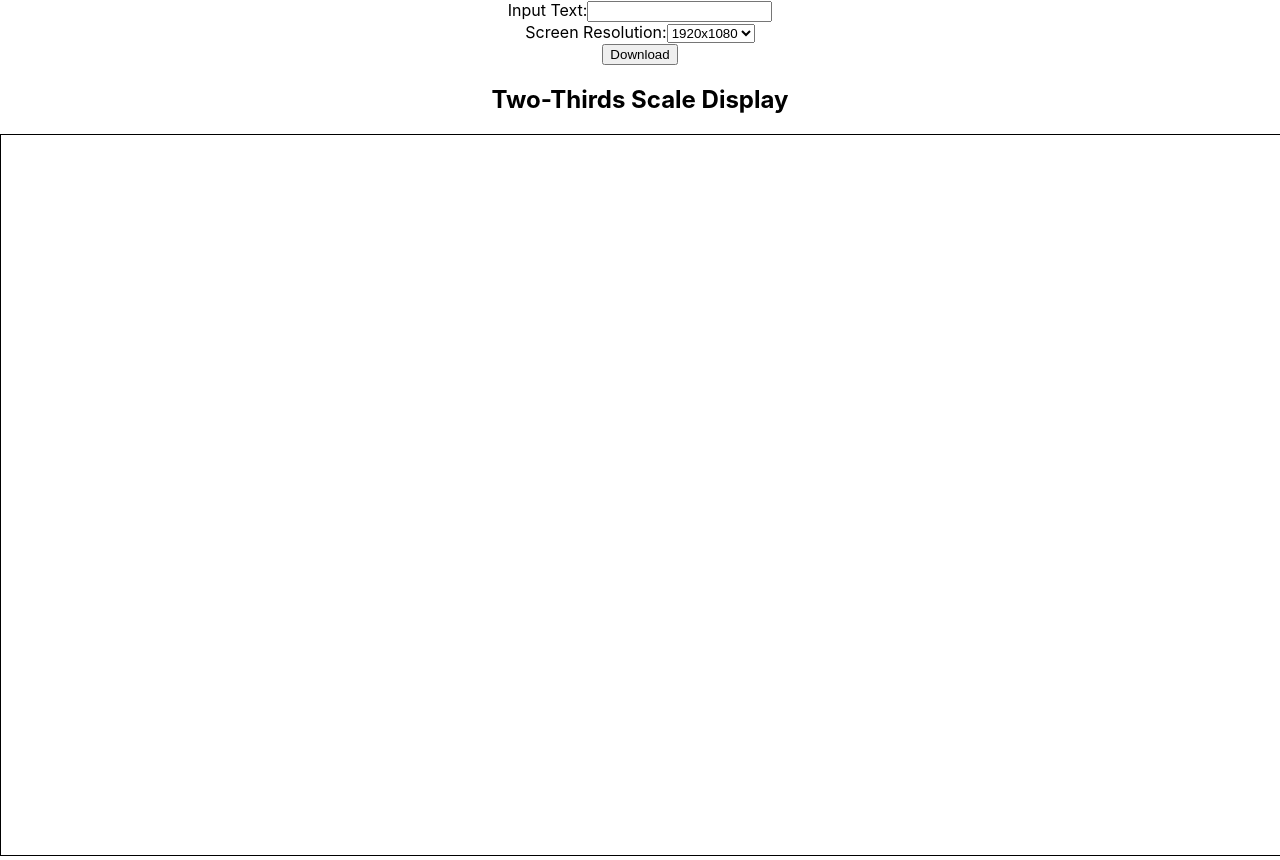
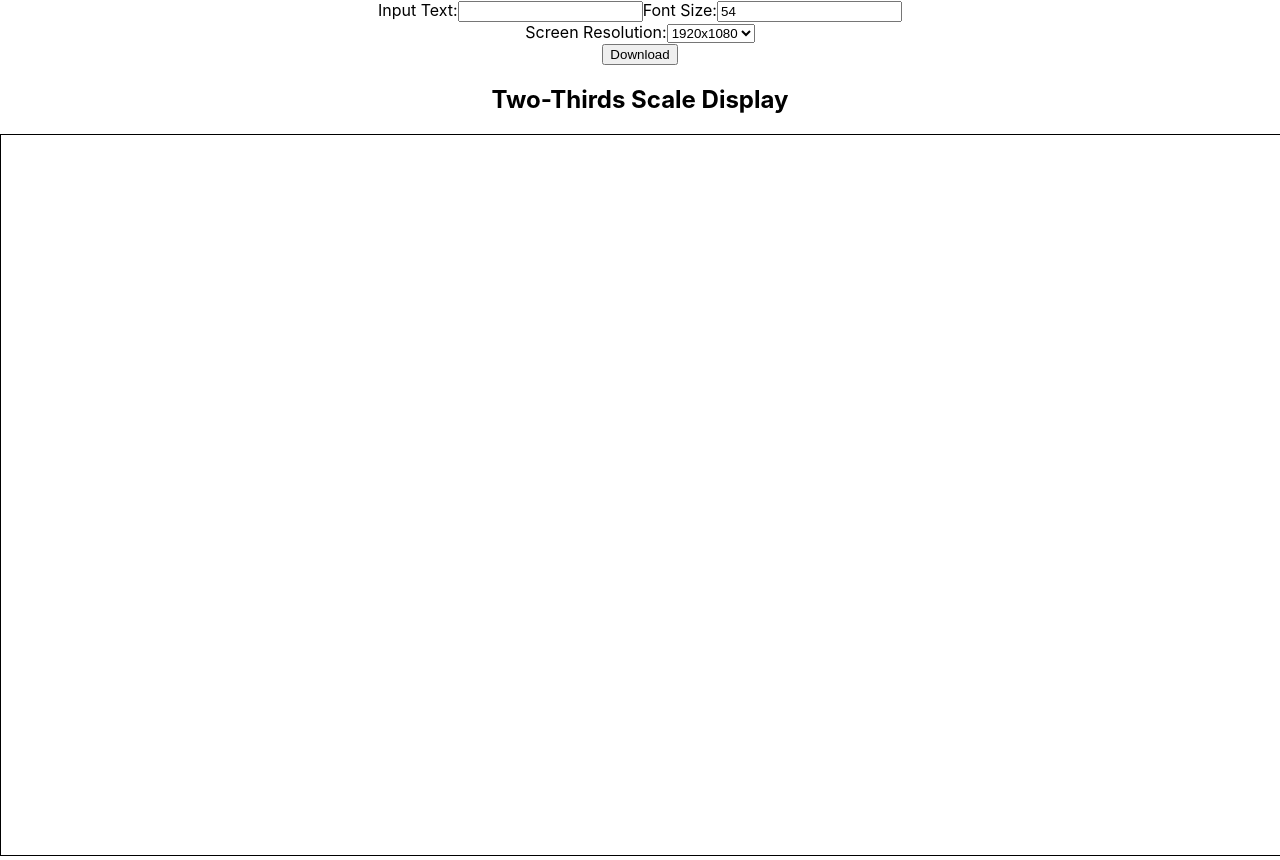
Before and after one commit to michaelahmadi/background-text, a React (Create React App) app: page / in a window 1280 px wide. Built offline with nearby package versions, Linux system fonts and the light colour scheme.

Commit message:
Added initial font size functionality

```diff
--- a/src/App.js
+++ b/src/App.js
@@ -4,7 +4,24 @@ function App() {
 
   const [backgroundText, setBackgroundText] = useState(""); // The inputted text
   const [dimensionString, setDimensionString] = useState('{"width": 1920, "height": 1080}');
-  const [font, setFont] = useState(54);
+  const [font, setFont] = useState('54');
+
+  function handleFontChange(event) {
+
+    const newFont = event.target.value;
+
+    if(newFont.length < font.length) {
+      // Deletion, not necessary to check input
+      setFont(newFont);
+      return;
+    }
+
+    const c = newFont[newFont.length - 1];
+    if(c >= '0' && c <= '9') {
+      // A numeric character was entered, update state
+      setFont(newFont);
+    } else {} // A non-numeric character was entered, do nothing
+  }
 
   const DimensionDropdown = props => {
 
@@ -47,7 +64,7 @@ function App() {
       const dimensions = JSON.parse(dimensionString);
       const scaledWidth = dimensions.width * TWO_THIRDS;
       const scaledHeight = dimensions.height * TWO_THIRDS;
-      const scaledFont = props.font * TWO_THIRDS;
+      const scaledFont = font * TWO_THIRDS;
       // Draw background
       ctx.fillStyle = "white";
       ctx.fillRect(0, 0, scaledWidth, scaledHeight);
@@ -82,7 +99,7 @@ function App() {
       ctx.fillRect(0, 0, dimensions.width, dimensions.height);
 
       // Draw text
-      ctx.font = '54px serif';
+      ctx.font = font + 'px serif';
       ctx.fillStyle = 'black';
       ctx.textAlign = 'center';
       ctx.fillText(backgroundText, dimensions.width/2, dimensions.height/2);
@@ -118,15 +135,19 @@ function App() {
 
       <label>
         Input Text:
-        <input type="text" id="inputText" onChange={e => setBackgroundText(e.target.value)}>
+        <input type="text" onChange={e => setBackgroundText(e.target.value)}>
         </input>
       </label>
+      <label>
+          Font Size:
+          <input type="text" value={font} onChange={handleFontChange}/>
+        </label>
       <DimensionDropdown/>
       <DownloadBackground/>
 
       <div>
         <h2>Two-Thirds Scale Display</h2>
-        <DisplayCanvas font={font}/>
+        <DisplayCanvas/>
       </div>
     </div>
   );
```
